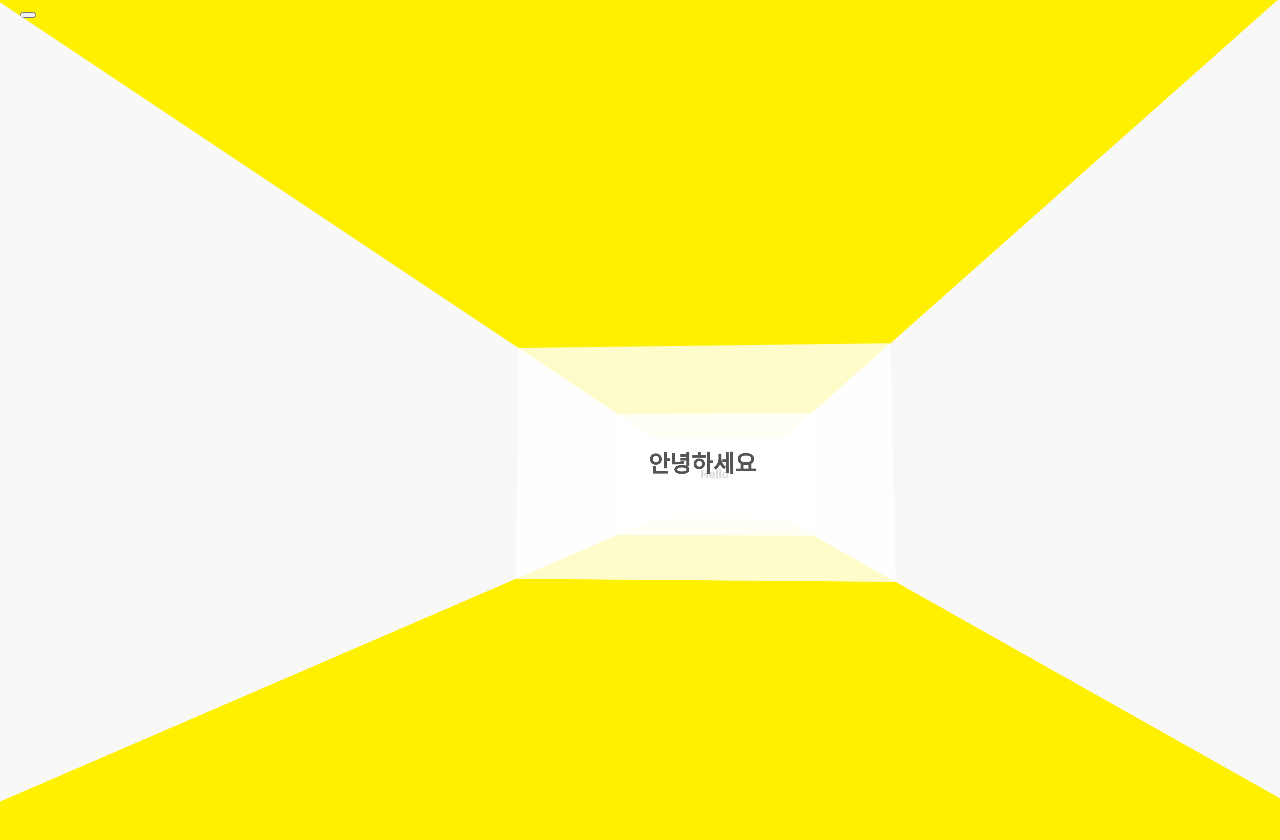
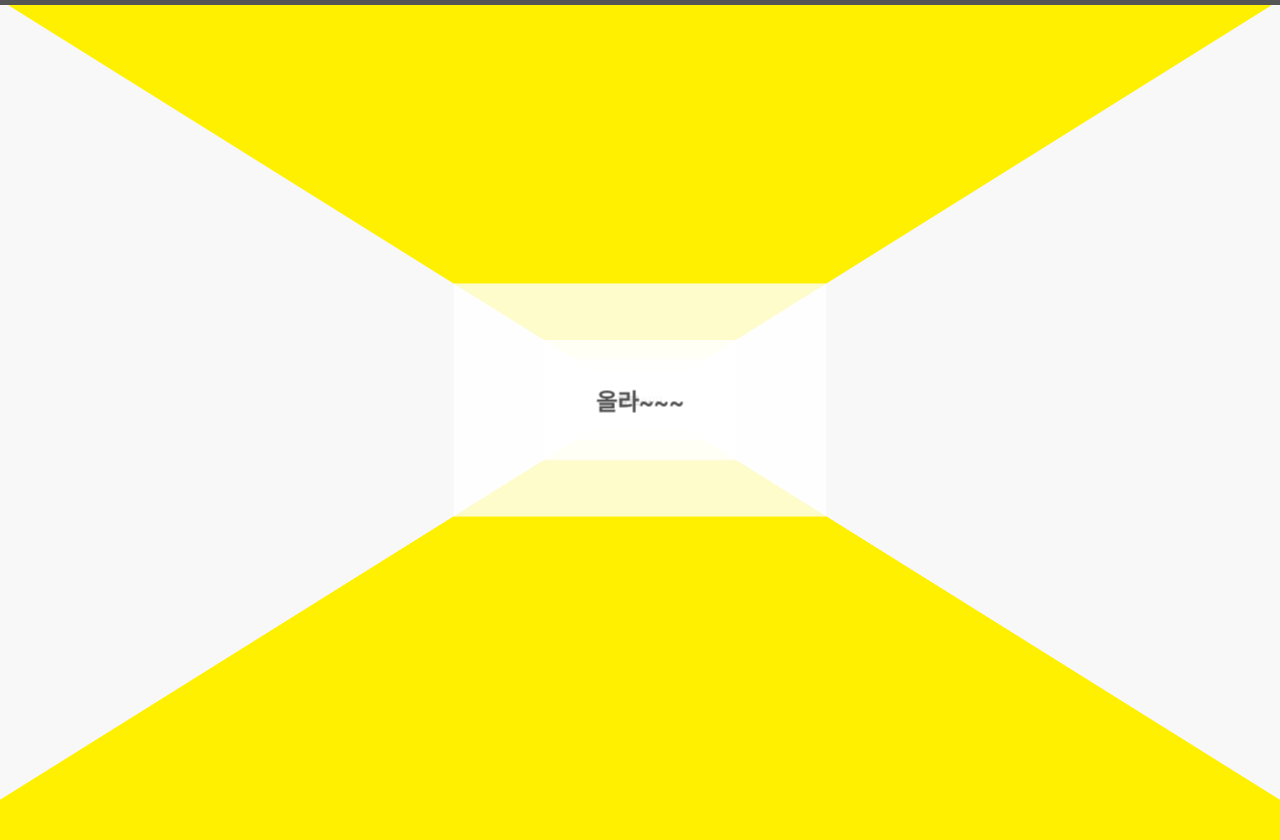
Before and after one commit to kokyusik91/interaction-3d, a plain HTML site: page index.html in a window 1280 px wide. Shown: the top 840 px of the page. Drawn offline with Linux system fonts and the light colour scheme.

Commit message:
🚧  Update html and style.css

```diff
--- a/css/real-style.css
+++ b/css/real-style.css
@@ -29,6 +29,7 @@ body {
 .house {
   width: 100vw;
   height: 100vh;
+  /* 처음에 -490vw 만큼 뒤로 떨어져 있음. */
   transform: translateZ(-490vw);
   transform-style: preserve-3d;
 }
@@ -56,6 +57,8 @@ body {
   background-color: #f8f8f8;
 }
 
+/* 각각의 콘텐츠 벽들은 Z축으로 배치 */
+/* 양수는 앞으로 음수는 뒤로 들어가 보임 */
 .wall-front-a {
   transform: translateZ(300vw);
 }
@@ -79,3 +82,20 @@ body {
 .wall-title {
   font-size: 5rem;
 }
+
+
+.progress-bar-con {
+  position: fixed;
+  top : 0;
+  left : 0;
+  width: 100vw;
+  height: 5px;
+  z-index: 100;
+  background-color: #555;
+}
+
+.progress-bar{
+  width: 0;
+  height: 100%;
+  background-color: aqua;
+}
--- a/index.html
+++ b/index.html
@@ -1,5 +1,6 @@
 <!DOCTYPE html>
 <html>
+
 <head>
   <meta charset="UTF-8" />
   <meta name="viewport" content="width=device-width, initial-scale=1.0" />
@@ -8,20 +9,15 @@
   <link rel="stylesheet" href="css/reset.css" />
   <link rel="stylesheet" href="css/real-style.css" />
 </head>
+
 <body>
   <div class="progress-bar-con">
     <div class="progress-bar"></div>
   </div>
-    <div class="select-character">
-      <button
-        class="select-character-btn select-character-btn-ilbuni"
-        data-char="ilbuni"
-      ></button>
-      <button
-        class="select-character-btn select-character-btn-ragirl"
-        data-char="ragirl"
-      ></button>
-    </div>
+  <!-- <div class="select-character">
+    <button class="select-character-btn select-character-btn-ilbuni" data-char="ilbuni"></button>
+    <button class="select-character-btn select-character-btn-ragirl" data-char="ragirl"></button>
+  </div> -->
 
   <div class="world">
     <div class="stage">
@@ -30,17 +26,17 @@
         <section class="wall wall-right"></section>
         <section class="wall wall-front wall-front-a">
           <div class="wall-content">
-              <h2 class="wall-title">안녕하세요</h2>
+            <h2 class="wall-title">올라~~~</h2>
           </div>
         </section>
         <section class="wall wall-front wall-front-b">
           <div class="wall-content">
-              <h2 class="wall-title">Hello</h2>
+            <h2 class="wall-title">할로~~~</h2>
           </div>
         </section>
         <section class="wall wall-front wall-front-c">
           <div class="wall-content">
-              <h2 class="wall-title">Hola</h2>
+            <h2 class="wall-title">저녁뭐먹지??</h2>
           </div>
         </section>
         <section class="wall wall-front wall-front-d">
@@ -52,6 +48,7 @@
       <!--// house -->
 
       <!-- 캐릭터 놓이는 곳 -->
+
     </div>
     <!--// stage -->
   </div>
@@ -74,4 +71,5 @@
     </script> -->
   <script src="./js/wall4d.js"></script>
 </body>
+
 </html>
```
Lines whose indentation alone changed are shown as unchanged.
